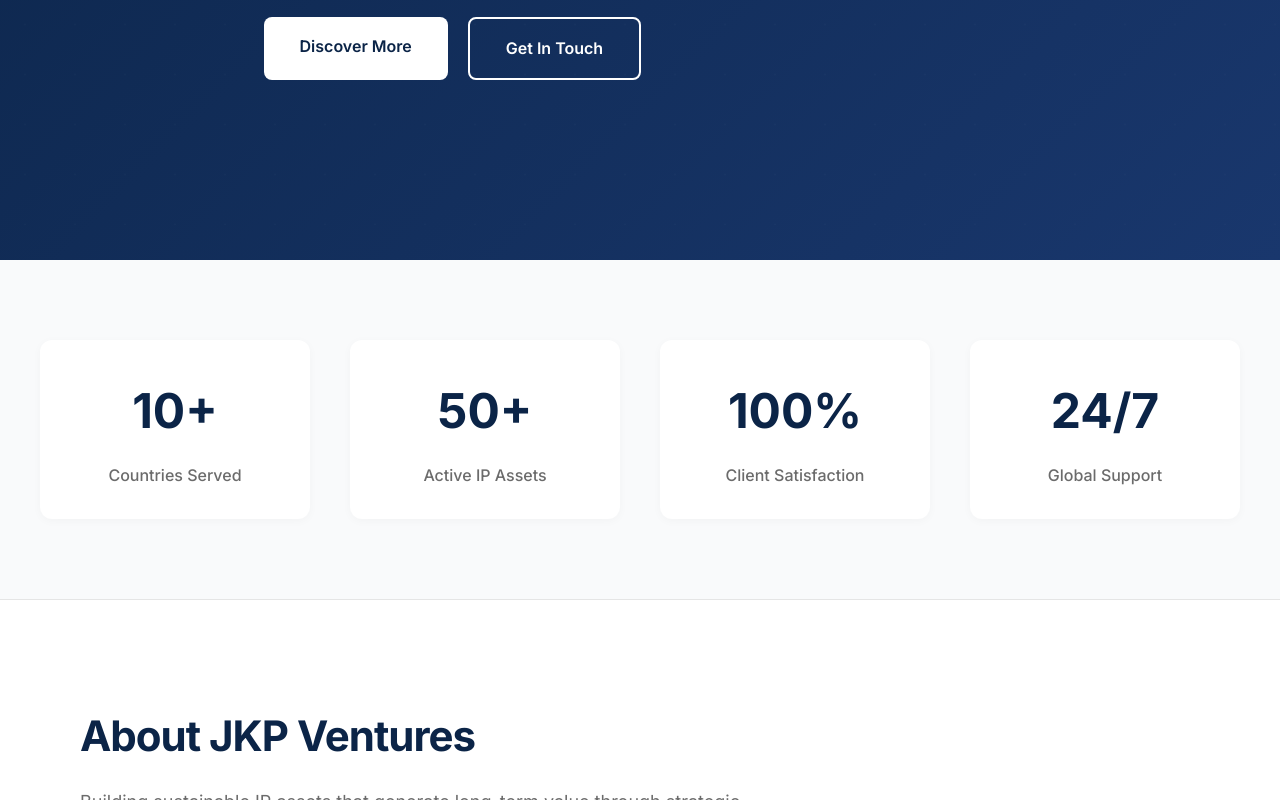
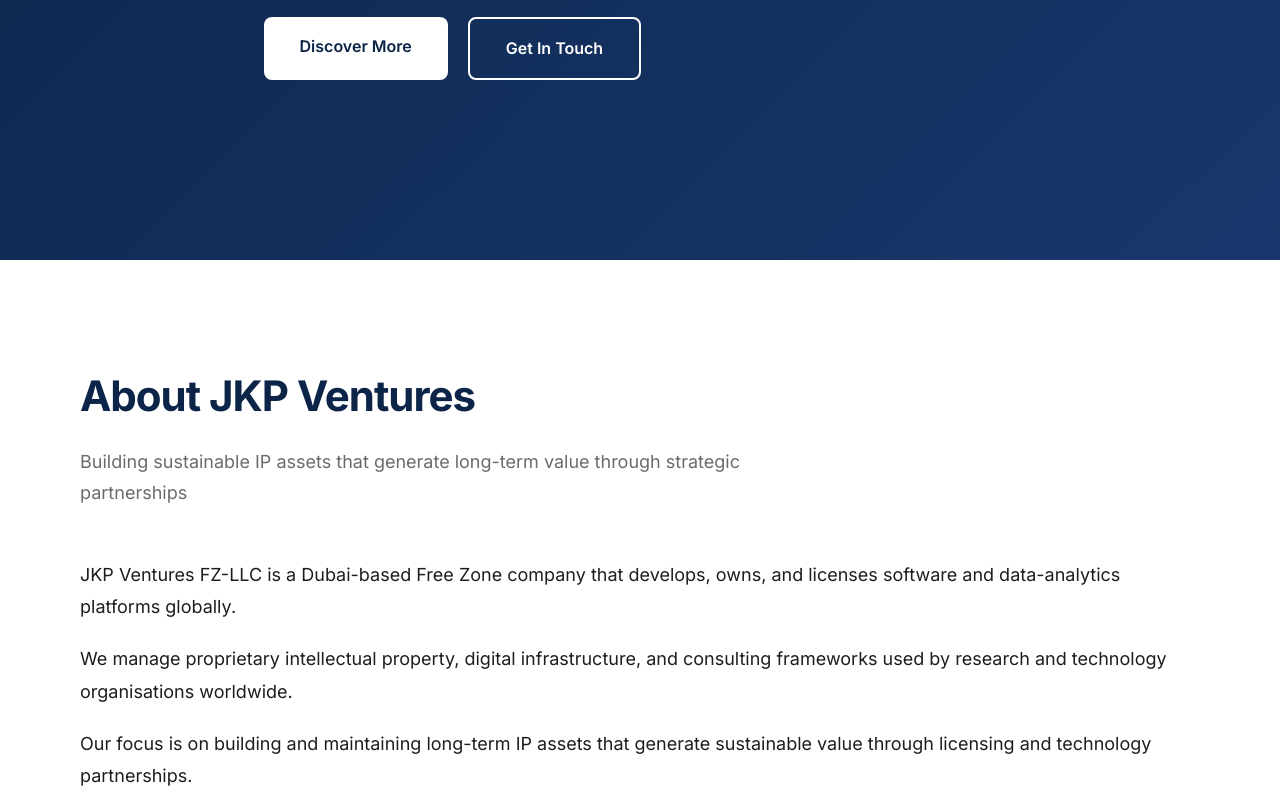
Before and after one commit to Balasubramanyam-Chilukala/JKP-Ventures, a plain HTML site: page index.html in a window 1280 px wide. Shown: the part 576-1376 px from the top of the page. Drawn offline with Linux system fonts and the light colour scheme.

Commit message:
Removed stats section in index.html
Comment out the stats section in index.html

```diff
--- a/index.html
+++ b/index.html
@@ -871,7 +871,7 @@
     </section>
 
     <!-- Stats Section -->
-    <section class="stats">
+    <!-- <section class="stats">
         <div class="stats-container">
             <div class="stat-item">
                 <div class="stat-number">10+</div>
@@ -890,7 +890,7 @@
                 <div class="stat-label">Global Support</div>
             </div>
         </div>
-    </section>
+    </section> -->
 
     <!-- About Section -->
     <section id="about">
```
